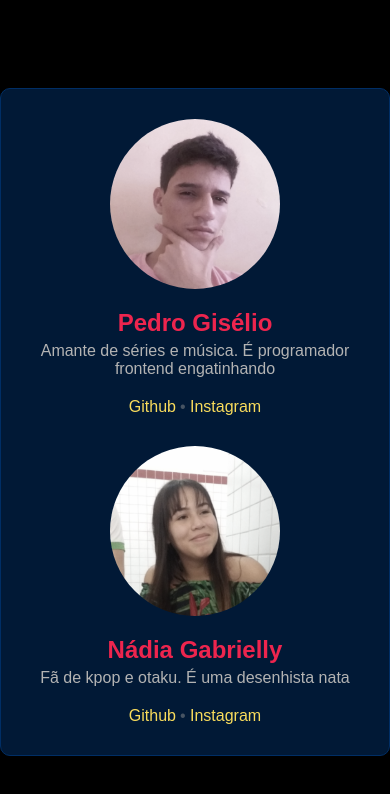
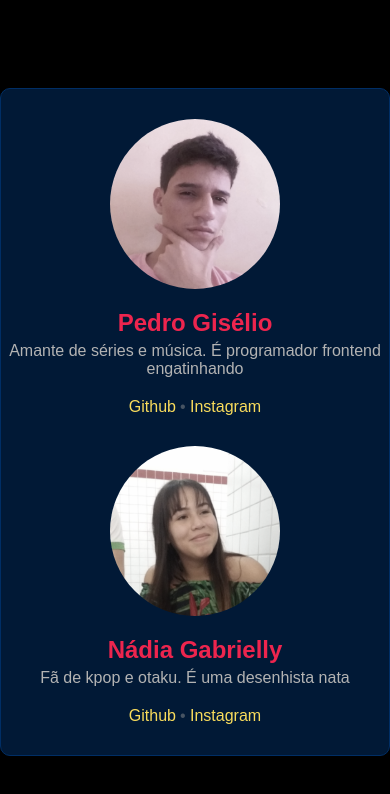
Before and after one commit to pgiselio/PI, a plain HTML site: page index.html in a window 390 px wide. Drawn offline with Linux system fonts and the light colour scheme.

Commit message:
ihaaaaaaaaaa

```diff
--- a/style.css
+++ b/style.css
@@ -87,6 +87,10 @@ section .social-media a:not(:last-child)::after{
     }
     section .text{
         text-align: center;
+        width: 100%;
+    }
+    section .text *{
+        width: 100vw;
     }
     section .social-media{
         justify-content: center;
```
